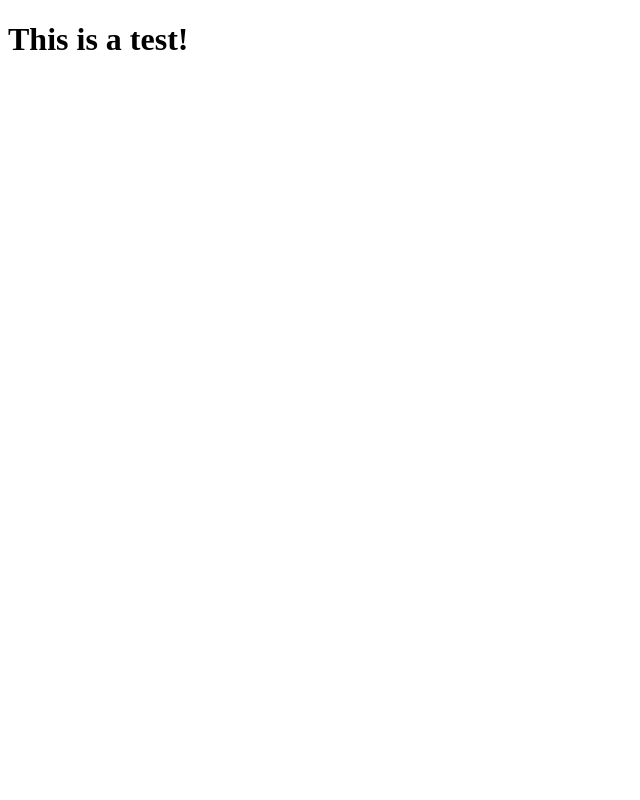
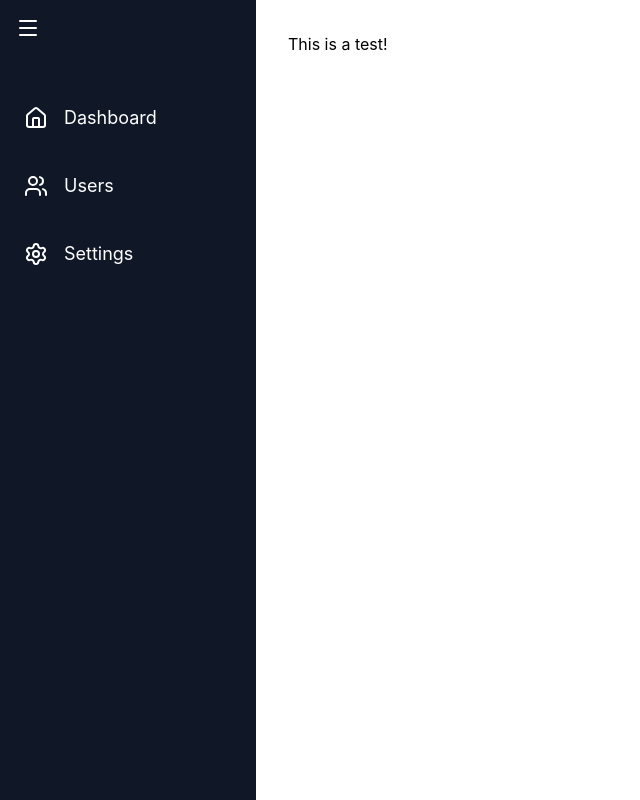
Before and after one commit to amond049/mehendhibyb, a Next.js app: page / in a window 1280 px wide. Shown: the whole page, without its empty margins (0-640 px from the left). Built offline with nearby package versions, Linux system fonts and the light colour scheme.

Commit message:
Adding the collapsible navbar, will take up the entire screen when on mobile screens woohoo

```diff
--- /dev/null
+++ b/app/globals.css
@@ -0,0 +1 @@
+@import "tailwindcss";
--- a/app/layout.tsx
+++ b/app/layout.tsx
@@ -1,11 +1,27 @@
-export default function RootLayout({
-  children,
-}: {
-  children: React.ReactNode;
-}) {
+"use client";
+
+import { useState } from "react";
+import Sidebar from "@/components/sidebar";
+import './globals.css'
+
+export default function RootLayout({ children }: any) {
+  const [collapsed, setCollapsed] = useState(false);
+
   return (
-    <html lang="en">
-      <body>{children}</body>
+    <html>
+      <body>
+        <Sidebar collapsed={collapsed} setCollapsed={setCollapsed} />
+
+        <main
+          className={`
+          transition-all duration-300
+          p-8
+          ${collapsed ? "md:ml-16" : "md:ml-64"}
+        `}
+        >
+          {children}
+        </main>
+      </body>
     </html>
-  )
+  );
 }
--- /dev/null
+++ b/components/sidebar.tsx
@@ -0,0 +1,82 @@
+"use client";
+
+import { useState } from "react";
+import { Menu, X, Home, Users, Settings } from "lucide-react";
+
+export default function Sidebar({ collapsed, setCollapsed }: any) {
+  const [mobileOpen, setMobileOpen] = useState(false);
+
+  const items = [
+    { name: "Dashboard", icon: Home },
+    { name: "Users", icon: Users },
+    { name: "Settings", icon: Settings },
+  ];
+
+  return (
+    <>
+      {/* MOBILE MENU BUTTON */}
+      <button
+        onClick={() => setMobileOpen(true)}
+        className="md:hidden fixed top-4 left-4 z-40 bg-gray-900 text-white p-2 rounded"
+      >
+        <Menu />
+      </button>
+
+      {/* BACKDROP */}
+      {mobileOpen && (
+        <div
+          className="fixed inset-0 bg-black/50 z-40 md:hidden"
+          onClick={() => setMobileOpen(false)}
+        />
+      )}
+
+      {/* SIDEBAR */}
+      <aside
+        className={`
+        fixed top-0 left-0 z-50 h-screen bg-gray-900 text-white
+        transition-all duration-300
+
+        w-full
+        ${collapsed ? "md:w-16" : "md:w-64"}
+
+        ${mobileOpen ? "translate-x-0" : "-translate-x-full"}
+        md:translate-x-0
+      `}
+      >
+        {/* HEADER */}
+        <div className="p-4 flex justify-between">
+          <button
+            onClick={() => setCollapsed(!collapsed)}
+            className="hidden md:block"
+          >
+            <Menu />
+          </button>
+
+          <button
+            onClick={() => setMobileOpen(false)}
+            className="md:hidden"
+          >
+            <X />
+          </button>
+        </div>
+
+        {/* NAV ITEMS */}
+        <nav className="space-y-6 mt-10 px-4">
+          {items.map((item, i) => {
+            const Icon = item.icon;
+
+            return (
+              <div
+                key={i}
+                className="flex items-center gap-4 hover:bg-gray-800 p-2 rounded cursor-pointer"
+              >
+                <Icon size={24} />
+                {!collapsed && <span className="text-lg">{item.name}</span>}
+              </div>
+            );
+          })}
+        </nav>
+      </aside>
+    </>
+  );
+}
--- a/package.json
+++ b/package.json
@@ -9,6 +9,7 @@
     "lint": "eslint"
   },
   "dependencies": {
+    "lucide-react": "^0.577.0",
     "next": "16.1.6",
     "react": "19.2.3",
     "react-dom": "19.2.3"
@@ -18,9 +19,11 @@
     "@types/node": "^20",
     "@types/react": "^19",
     "@types/react-dom": "^19",
+    "autoprefixer": "^10.4.27",
     "eslint": "^9",
     "eslint-config-next": "16.1.6",
-    "tailwindcss": "^4",
+    "postcss": "^8.5.8",
+    "tailwindcss": "^4.2.1",
     "typescript": "^5"
   }
 }
```
Also changed, not shown: 1 other file (tests, documents, lock files or other folders).
